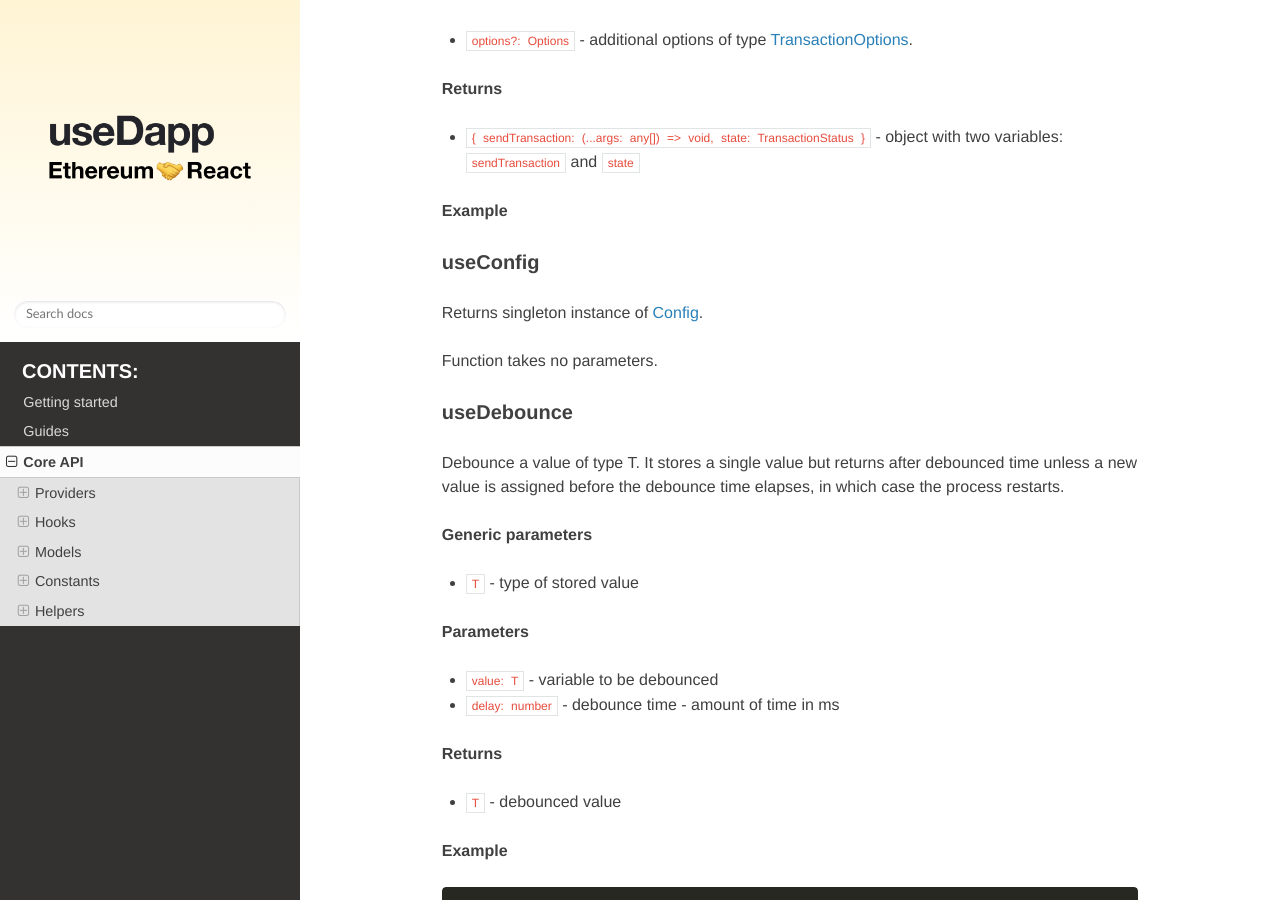
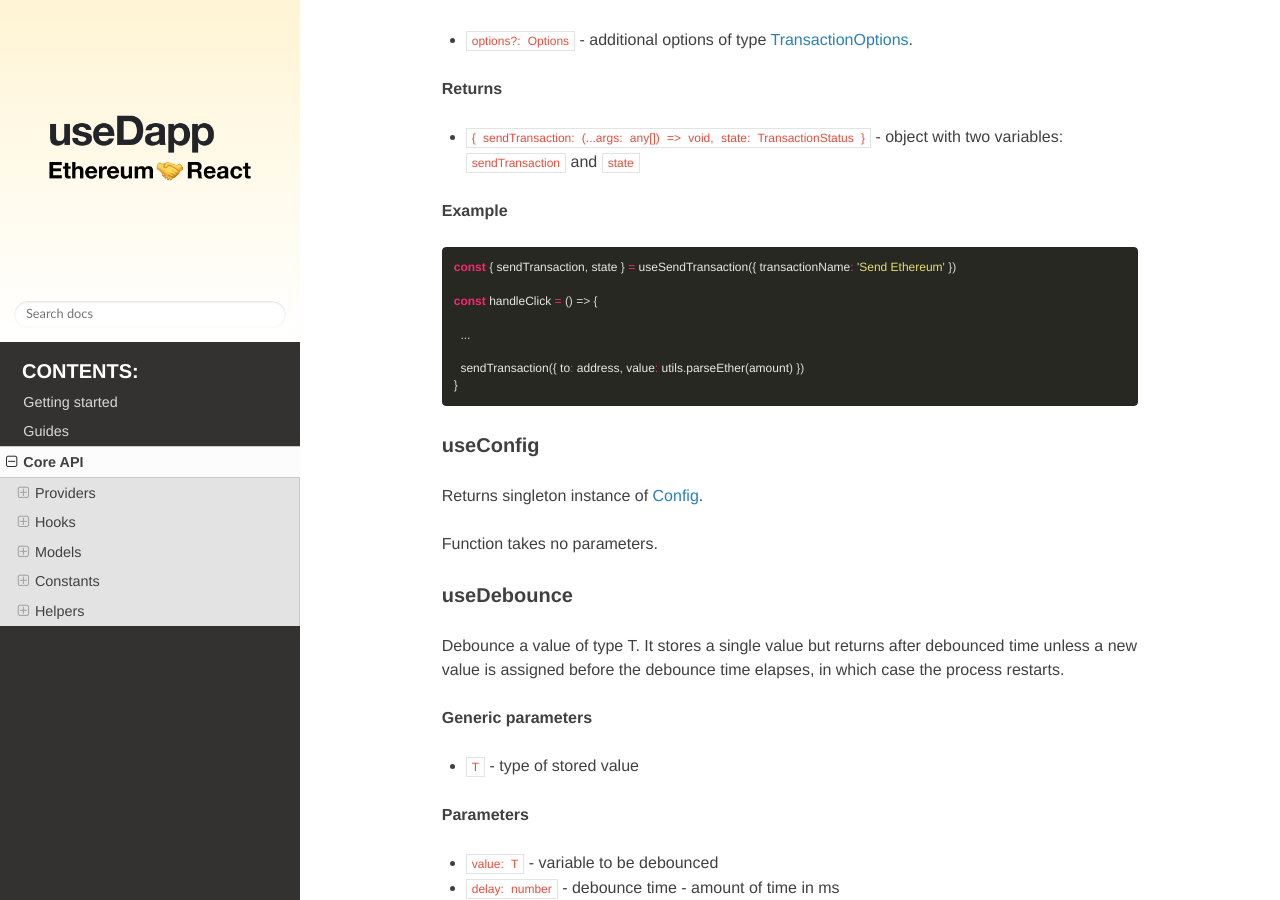
Before and after one commit to truth023/useDApp, a Sphinx documentation site: the page built from docs/source/core.rst, in a window 1280 px wide and 900 px high, scrolled down 3757 px. Built offline with Sphinx 7.4.7 and the Read the Docs theme 2.0.0, drawn with Linux system fonts in a browser that asks for light colours.

Commit message:
Fix useSendTransaction docs (#243)
Co-authored-by: Szymon Szlachtowicz <szymon.szlachtowicz@Szymons-MacBook-Pro.local>

```diff
--- a/docs/source/core.rst
+++ b/docs/source/core.rst
@@ -180,7 +180,8 @@ Function accepts a `Transaction Request <https://docs.ethers.io/v5/api/providers
 
 **Example**
 
-.. code-block: javascript
+.. code-block:: javascript
+
   const { sendTransaction, state } = useSendTransaction({ transactionName: 'Send Ethereum' })
 
   const handleClick = () => {
```
